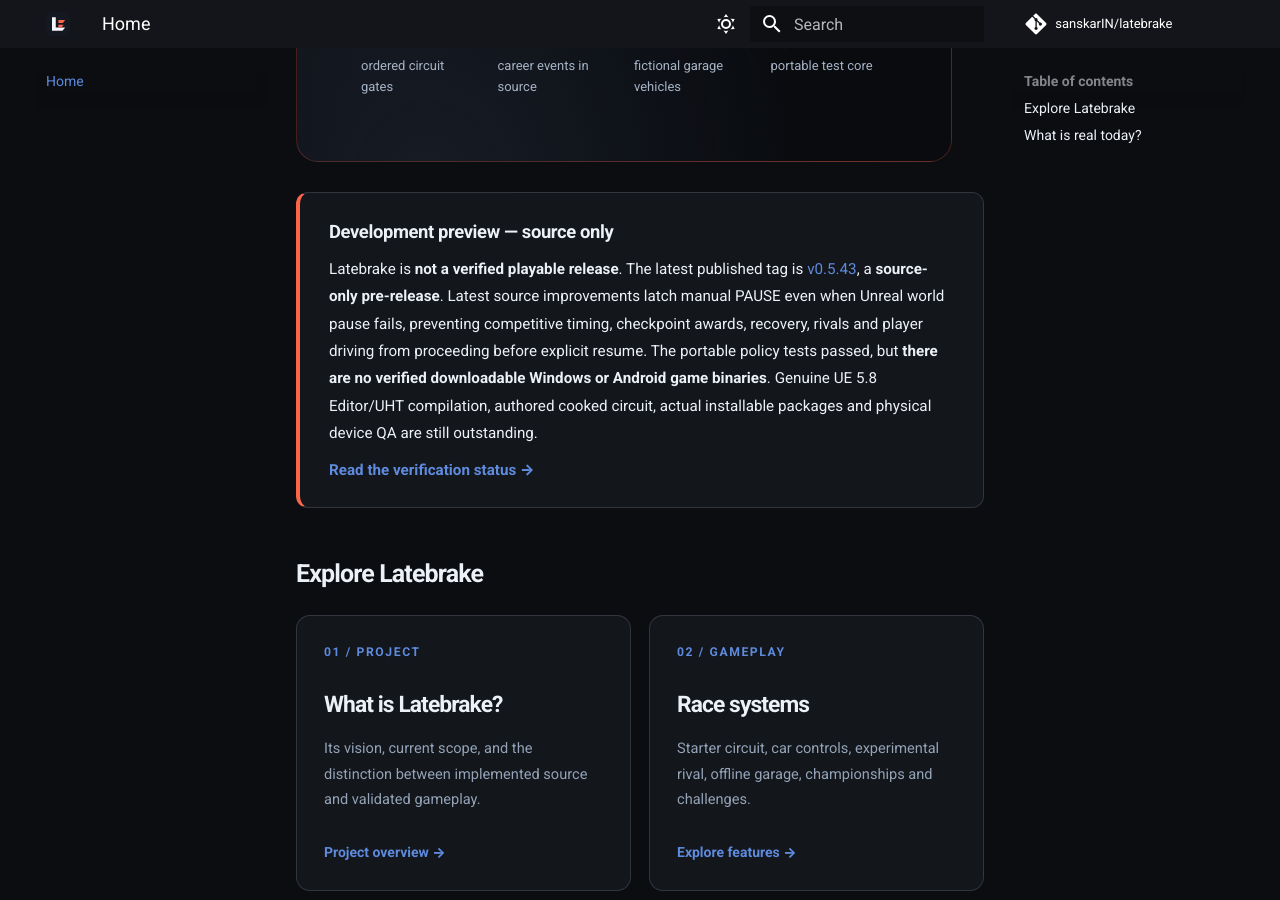
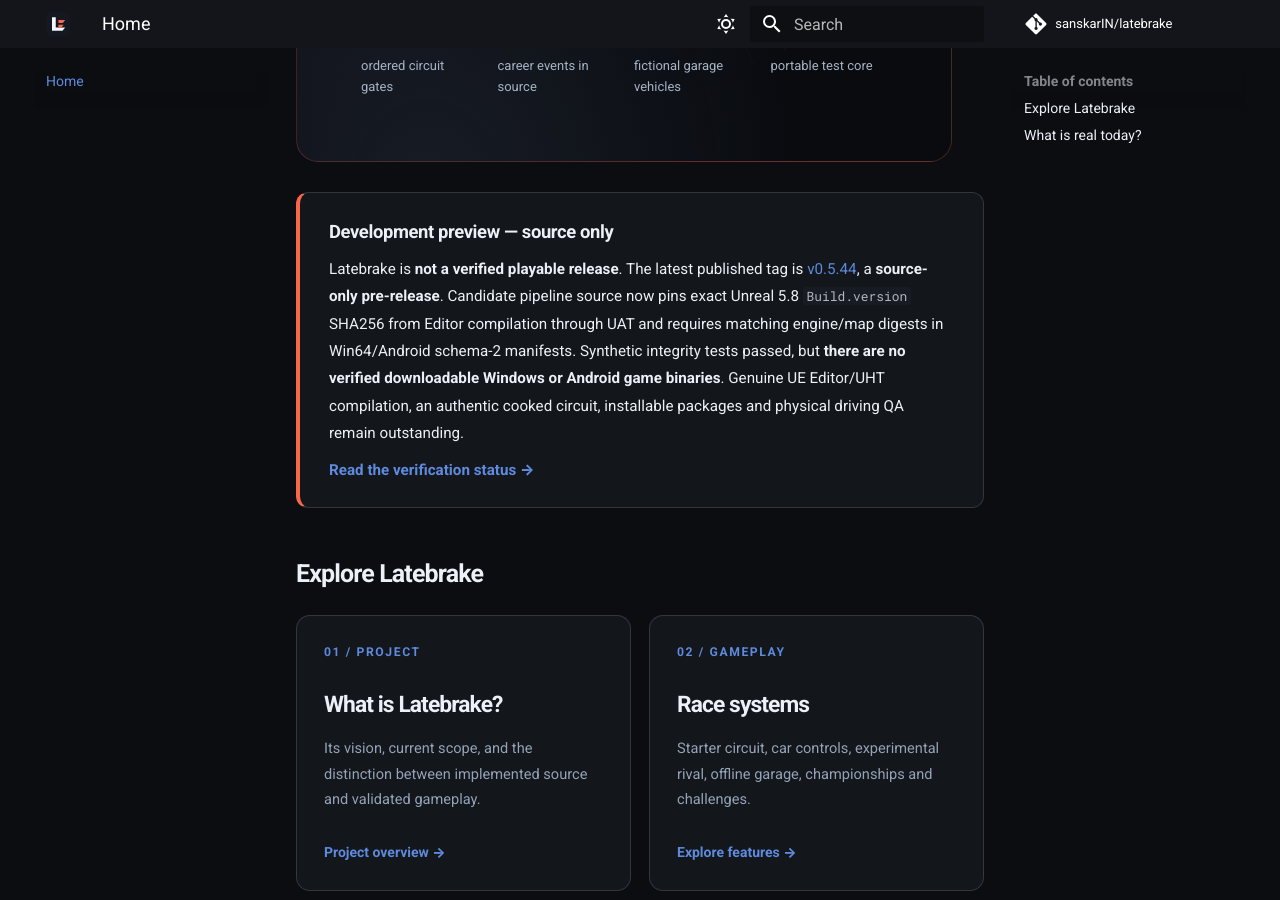
Before and after one commit to sanskarIN/latebrake, an MkDocs documentation site: the page built from docs/index.md, in a window 1280 px wide and 900 px high, scrolled down 702 px. Built offline with MkDocs 1.6.1 and Material for MkDocs 9.7.7, drawn with Linux system fonts in a browser that asks for light colours; comment, search, counter and statistics services are not loaded.

Commit message:
docs(pages): publish accurate v0.5.44 engine identity homepage summary

```diff
--- a/docs/index.md
+++ b/docs/index.md
@@ -16,7 +16,7 @@
 
 <div class="lb-status-panel" role="status">
   <div class="lb-status-title">Development preview — source only</div>
-  <p>Latebrake is <strong>not a verified playable release</strong>. The latest published tag is <a href="https://github.com/sanskarIN/latebrake/releases/tag/v0.5.43">v0.5.43</a>, a <strong>source-only pre-release</strong>. Latest source improvements latch manual PAUSE even when Unreal world pause fails, preventing competitive timing, checkpoint awards, recovery, rivals and player driving from proceeding before explicit resume. The portable policy tests passed, but <strong>there are no verified downloadable Windows or Android game binaries</strong>. Genuine UE 5.8 Editor/UHT compilation, authored cooked circuit, actual installable packages and physical device QA are still outstanding.</p>
+  <p>Latebrake is <strong>not a verified playable release</strong>. The latest published tag is <a href="https://github.com/sanskarIN/latebrake/releases/tag/v0.5.44">v0.5.44</a>, a <strong>source-only pre-release</strong>. Candidate pipeline source now pins exact Unreal 5.8 <code>Build.version</code> SHA256 from Editor compilation through UAT and requires matching engine/map digests in Win64/Android schema-2 manifests. Synthetic integrity tests passed, but <strong>there are no verified downloadable Windows or Android game binaries</strong>. Genuine UE Editor/UHT compilation, an authentic cooked circuit, installable packages and physical driving QA remain outstanding.</p>
   <a href="development-status/">Read the verification status →</a>
 </div>
 
```
